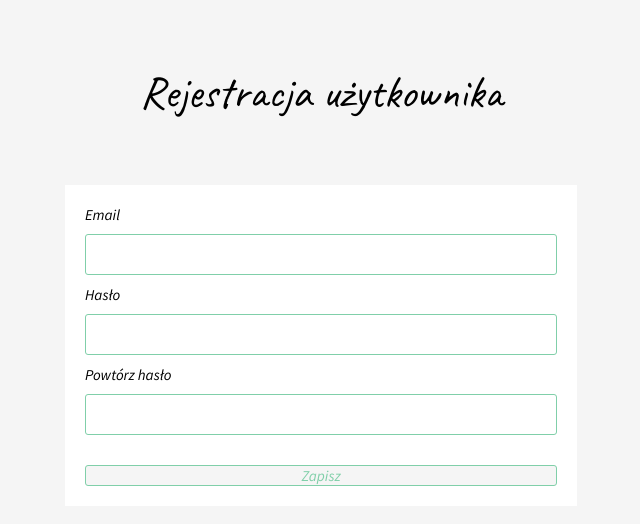
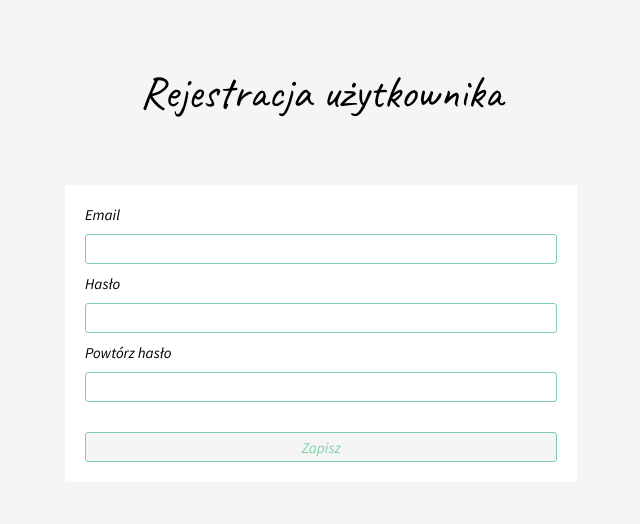
Before and after one commit to RafalKuchta/ToDoMegakFrontend-React-NestJs, a React (Create React App) app: page /register in a window 1280 px wide. Shown: the top 524 px of the page, without its empty margins (319-959 px from the left). Built offline with nearby package versions, Linux system fonts and the light colour scheme; no server answers; a web font is replaced by a local one.

Commit message:
Added height button and input

```diff
--- a/src/components/Register/Register.css
+++ b/src/components/Register/Register.css
@@ -18,10 +18,12 @@
 
 .register-form input {
     width: 100%;
+    height: 30px;
     border-right: 1px solid #80CFA9;
 }
 
 .register-form button {
     margin-top: 20px;
     width: 100%;
+    height: 30px;
 }
--- a/src/components/Sms/SmsForm.css
+++ b/src/components/Sms/SmsForm.css
@@ -1,10 +1,15 @@
 .wrapper-sms {
-    width: 60%;
+    width: 40%;
     margin: 10px auto;
 }
 
 .wrapper-sms button {
     width: 100%;
+    height: 30px;
+}
+
+.button-add {
+    margin-bottom: 10px;
 }
 
 .wrapper-sms .add, .wrapper-sms select, .wrapper-sms .input-one-sms, .wrapper-sms textarea {
```
